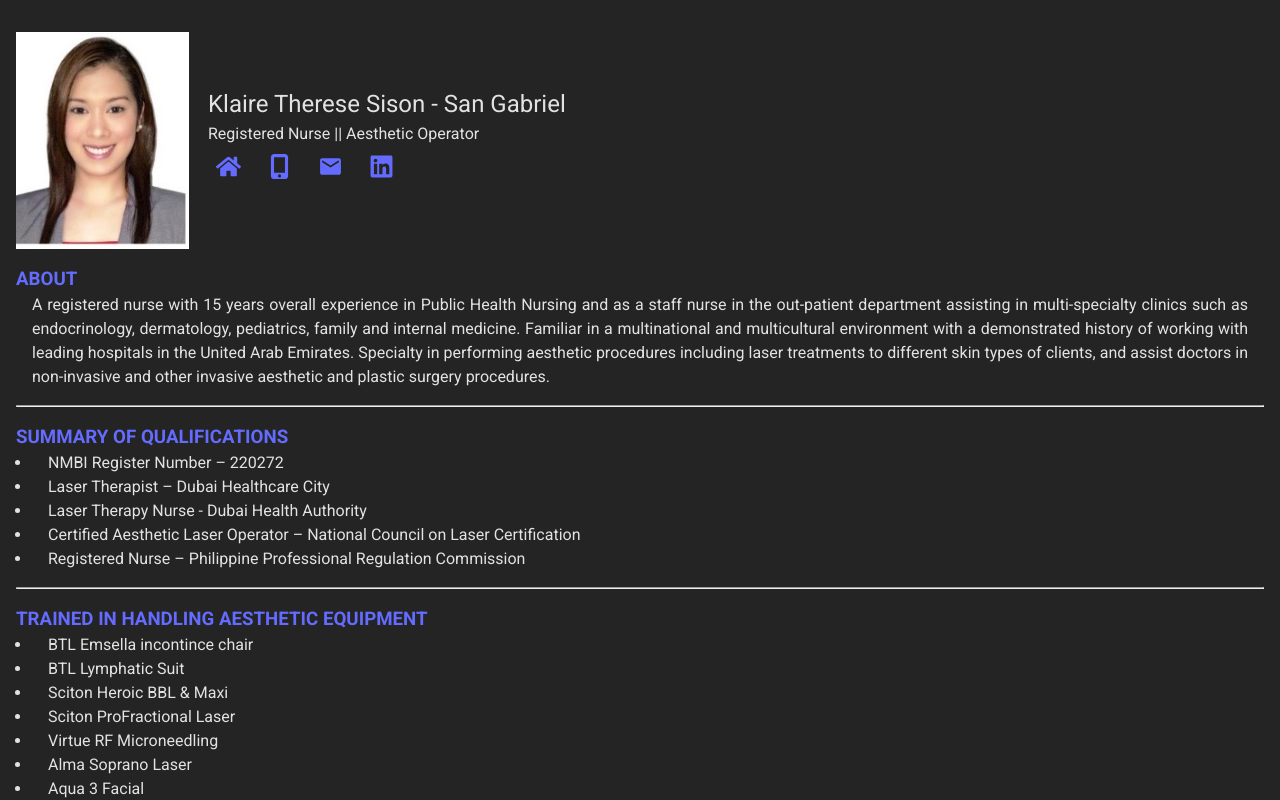
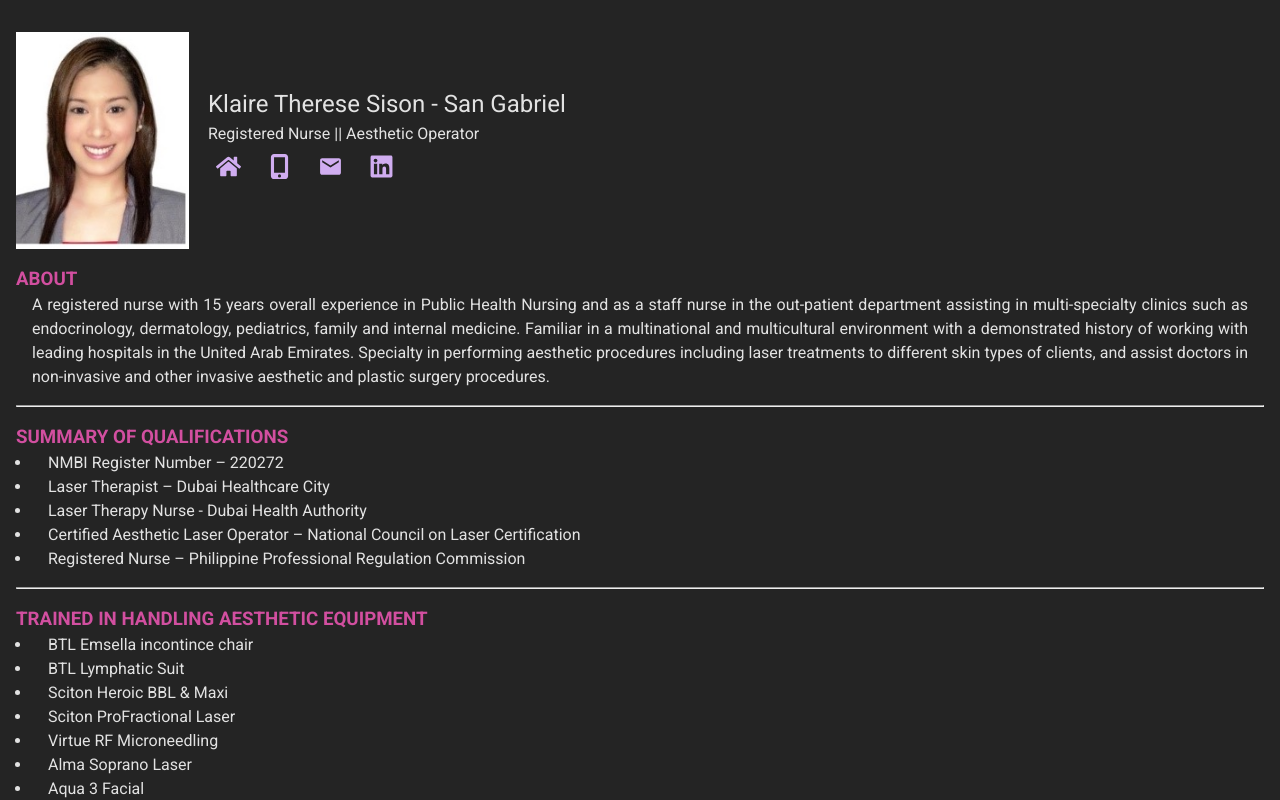
Before and after one commit to RamonSanGabriel/klaire-cv, a React (Vite) app in the folder klaire-CV/: page / in a window 1280 px wide. Shown: the top 800 px of the page. Built offline with nearby package versions, Linux system fonts and the light colour scheme; a web font is replaced by a local one.

Commit message:
font color li

```diff
--- a/klaire-CV/src/components/Header/Header.jsx
+++ b/klaire-CV/src/components/Header/Header.jsx
@@ -13,7 +13,7 @@ const Header = () => {
         <div className={css.imageDetails}>
           <p className={css.name}>{name}</p>
           <p className={css.title}>{title}</p>
-          <address className={css.icons}>
+          <address>
             <ul className={css.iconList}>
               {iconDetails.map(({ id, name, icon, href }) => (
                 <li className={css.iconItems} key={id}>
--- a/klaire-CV/src/components/Header/Header.module.css
+++ b/klaire-CV/src/components/Header/Header.module.css
@@ -22,15 +22,10 @@
   font-size: 1.5rem;
 }
 
-.icons {
-  color: #fff;
-}
-
 .iconList {
   display: flex;
   gap: 10px;
   align-items: flex-end;
-  /* padding: 1rem 0; */
 }
 
 .iconItems {
@@ -41,5 +36,6 @@
   & svg {
     width: 25px;
     height: 25px;
+    /* fill: #fff; */
   }
 }
--- a/klaire-CV/src/components/Training/Training.jsx
+++ b/klaire-CV/src/components/Training/Training.jsx
@@ -7,8 +7,8 @@ const Training = () => {
       <ul className={css.trainingList}>
         <h3>Trained in Handling Aesthetic Equipment</h3>
         {training.map(({ id, training }) => (
-          <div className={css.trainingItems}>
-            <li key={id}>{training}</li>
+          <div className={css.trainingItems} key={id}>
+            <li>{training}</li>
           </div>
         ))}
       </ul>
--- a/klaire-CV/src/index.css
+++ b/klaire-CV/src/index.css
@@ -22,11 +22,13 @@
 
 a {
   font-weight: 500;
-  color: #646cff;
+  /* color: #646cff; */
+  color: rgb(208, 173, 240);
   text-decoration: inherit;
 }
 a:hover {
-  color: #535bf2;
+  /* color: #535bf2; */
+  color: rgb(208, 173, 240, 0.7);
 }
 
 body {
@@ -47,7 +49,8 @@ h3,
 h4,
 h5,
 h6 {
-  color: #646cff;
+  /* color: #646cff; */
+  color: #d24fa0;
   text-transform: uppercase;
 }
 /* h1 {
```
